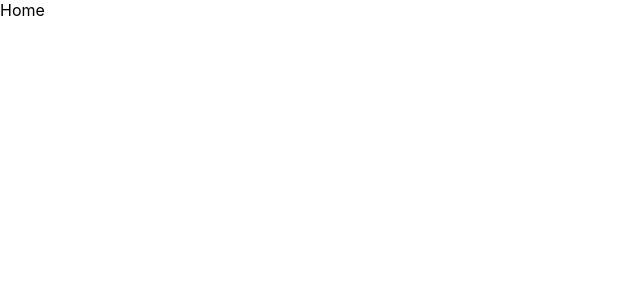
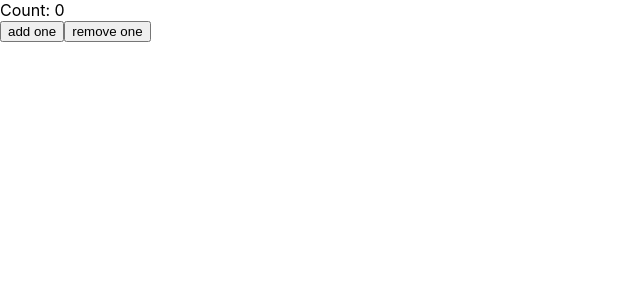
Before and after one commit to alicekres/musicians, a React (Create React App) app: page / in a window 1280 px wide. Shown: the top 300 px of the page, without its empty margins (0-640 px from the left). Built offline with nearby package versions, Linux system fonts and the light colour scheme.

Commit message:
add 2 buttons to count

```diff
--- a/src/App.js
+++ b/src/App.js
@@ -1,5 +1,11 @@
+import Counter from './Counter';
+
 function App() {
-    return <div>Home</div>;
+    return (
+        <>
+            <Counter />
+        </>
+    );
 }
 
 export default App;
--- /dev/null
+++ b/src/Counter.js
@@ -0,0 +1,33 @@
+import React, { useState } from 'react';
+
+const Counter = () => {
+    const [counter, setCounter] = useState(0);
+
+    const addBtnClick = () => {
+        setCounter((prevCounter) => prevCounter + 1);
+    };
+    const removeBtnClick = () => {
+        if (counter <= 0) {
+            return;
+        } else {
+            setCounter((prevCounter) => prevCounter - 1);
+        }
+    };
+
+    return (
+        <div>
+            <div role="figure">Count: {counter}</div>
+            <button className="button button-success" onClick={addBtnClick}>
+                add one
+            </button>
+            <button
+                className="button button-success"
+                onClick={() => removeBtnClick()}
+            >
+                remove one
+            </button>
+        </div>
+    );
+};
+
+export default Counter;
```
